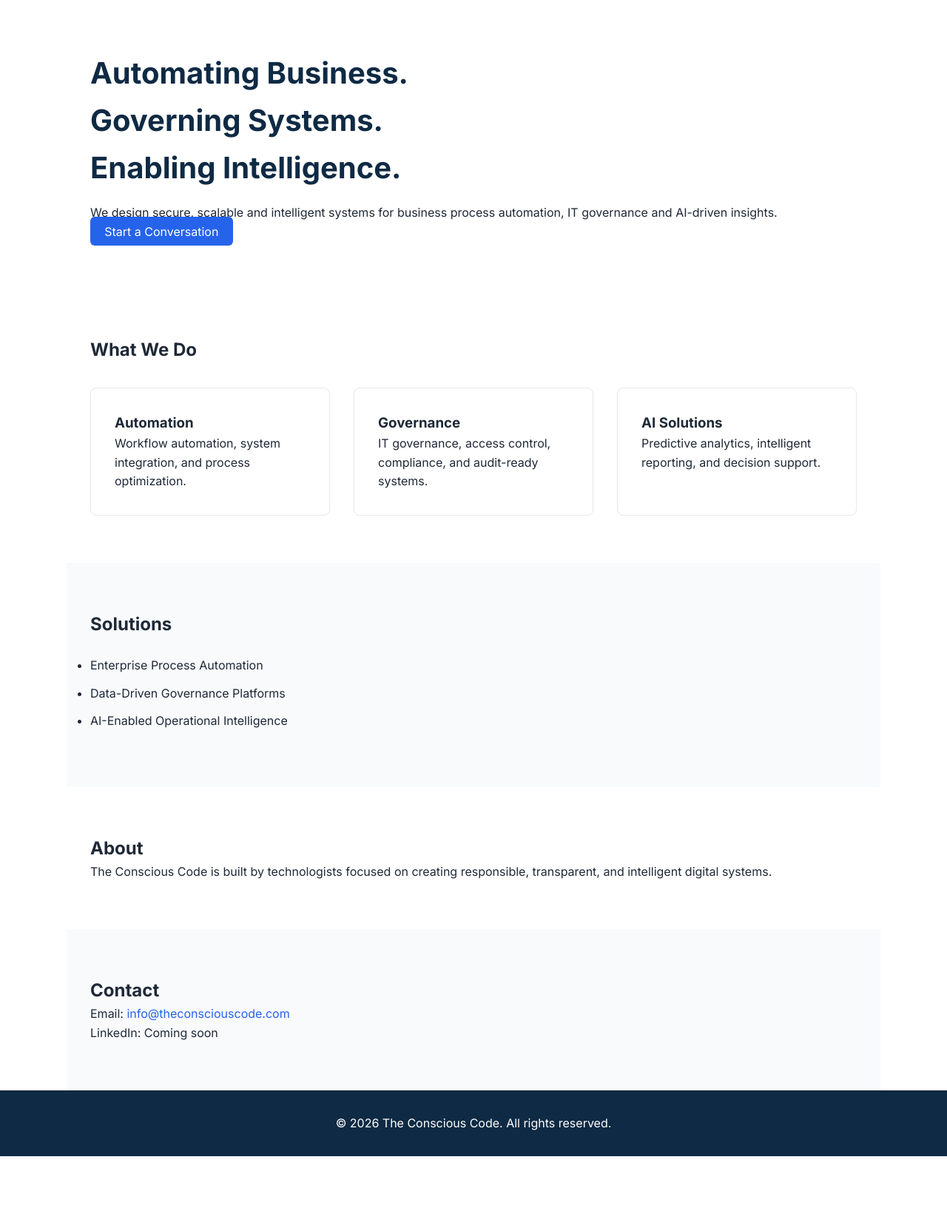
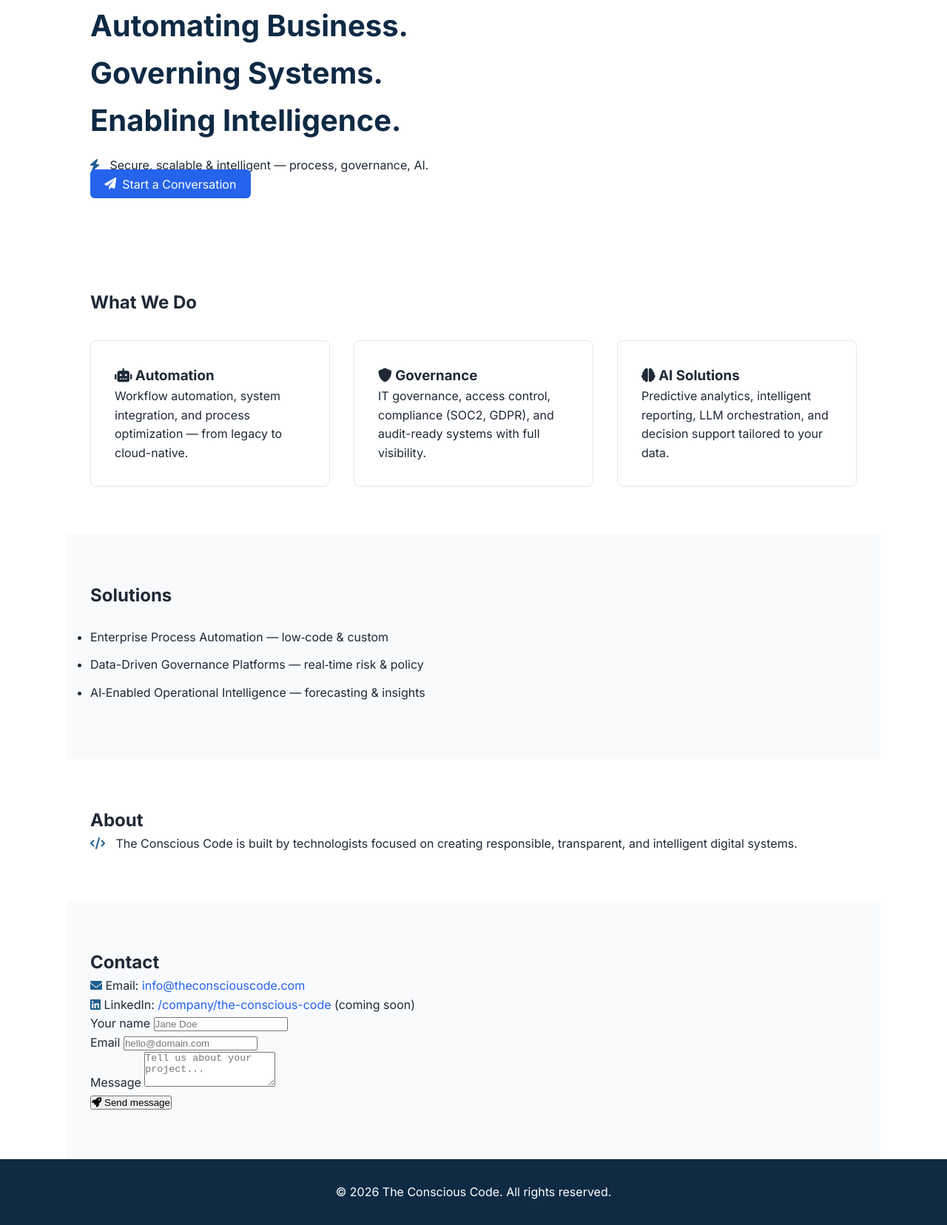
Before and after one commit to TheConsciousCode/tcc, a plain HTML site: page index.html in a window 1280 px wide. Shown: the part 87-1743 px from the top of the page at 74% size. Before the commit the page ends 1650 px from the top, so only its background shows below. Drawn offline with Linux system fonts and the light colour scheme.

Commit message:
Revise HTML structure and improve SEO elements
Updated the title and meta description for better SEO. Enhanced the styling links and added Font Awesome icons for improved UI.

```diff
--- a/index.html
+++ b/index.html
@@ -1,19 +1,23 @@
+<!-- index.html -->
 <!DOCTYPE html>
 <html lang="en">
 <head>
   <meta charset="UTF-8" />
   <meta name="viewport" content="width=device-width, initial-scale=1.0" />
-  <title>The Conscious Code</title>
-  <meta name="description" content="Business Process Automation, Governance and AI Solutions" />
-  <link rel="stylesheet" href="style.css" />
+  <title>The Conscious Code · advanced</title>
+  <meta name="description" content="Business Process Automation, Governance and AI Solutions — intelligent systems design" />
+  <!-- Google Fonts & Font Awesome (kept in HTML for simplicity) -->
   <link rel="preconnect" href="https://fonts.googleapis.com">
   <link rel="preconnect" href="https://fonts.gstatic.com" crossorigin>
-  <link href="https://fonts.googleapis.com/css2?family=Inter:wght@300;400;600;700&display=swap" rel="stylesheet">
+  <link href="https://fonts.googleapis.com/css2?family=Inter:opsz,wght@14..32,300;14..32,400;14..32,600;14..32,700;14..32,800&display=swap" rel="stylesheet">
+  <link rel="stylesheet" href="https://cdnjs.cloudflare.com/ajax/libs/font-awesome/6.0.0-beta3/css/all.min.css">
+  <!-- external CSS (separate file) -->
+  <link rel="stylesheet" href="style.css">
 </head>
 <body>
 
-  <!-- Header -->
-  <header class="container header">
+  <!-- Sticky header with glassmorphism -->
+  <header class="header">
     <div class="logo">The Conscious Code</div>
     <nav>
       <a href="#services">Services</a>
@@ -23,42 +27,42 @@
     </nav>
   </header>
 
-  <!-- Hero -->
+  <!-- Hero with dynamic text and ambient glow -->
   <section class="hero container">
     <h1>Automating Business.<br>Governing Systems.<br>Enabling Intelligence.</h1>
     <p>
-      We design secure, scalable and intelligent systems for business
-      process automation, IT governance and AI-driven insights.
+      <i class="fas fa-bolt" style="margin-right: 10px; color: #1e5f8e;"></i>
+      Secure, scalable & intelligent — process, governance, AI.
     </p>
-    <a href="#contact" class="btn primary">Start a Conversation</a>
+    <a href="#contact" class="btn primary"><i class="fas fa-paper-plane" style="margin-right: 8px;"></i>Start a Conversation</a>
   </section>
 
-  <!-- Services -->
+  <!-- Services (cards with icons) -->
   <section id="services" class="container section">
     <h2>What We Do</h2>
     <div class="grid">
       <div class="card">
-        <h3>Automation</h3>
-        <p>Workflow automation, system integration, and process optimization.</p>
+        <h3><i class="fas fa-robot"></i> Automation</h3>
+        <p>Workflow automation, system integration, and process optimization — from legacy to cloud-native.</p>
       </div>
       <div class="card">
-        <h3>Governance</h3>
-        <p>IT governance, access control, compliance, and audit-ready systems.</p>
+        <h3><i class="fas fa-shield-alt"></i> Governance</h3>
+        <p>IT governance, access control, compliance (SOC2, GDPR), and audit-ready systems with full visibility.</p>
       </div>
       <div class="card">
-        <h3>AI Solutions</h3>
-        <p>Predictive analytics, intelligent reporting, and decision support.</p>
+        <h3><i class="fas fa-brain"></i> AI Solutions</h3>
+        <p>Predictive analytics, intelligent reporting, LLM orchestration, and decision support tailored to your data.</p>
       </div>
     </div>
   </section>
 
-  <!-- Solutions -->
+  <!-- Solutions (elevated list) -->
   <section id="solutions" class="container section light">
     <h2>Solutions</h2>
     <ul class="list">
-      <li>Enterprise Process Automation</li>
-      <li>Data-Driven Governance Platforms</li>
-      <li>AI-Enabled Operational Intelligence</li>
+      <li>Enterprise Process Automation — low‑code & custom</li>
+      <li>Data-Driven Governance Platforms — real‑time risk & policy</li>
+      <li>AI‑Enabled Operational Intelligence — forecasting & insights</li>
     </ul>
   </section>
 
@@ -66,16 +70,38 @@
   <section id="about" class="container section">
     <h2>About</h2>
     <p>
+      <i class="fas fa-code" style="color: #1e5f8e; margin-right: 10px;"></i>
       The Conscious Code is built by technologists focused on creating
       responsible, transparent, and intelligent digital systems.
     </p>
   </section>
 
-  <!-- Contact -->
+  <!-- Contact + interactive form -->
   <section id="contact" class="container section light">
     <h2>Contact</h2>
-    <p>Email: <a href="mailto:info@theconsciouscode.com">info@theconsciouscode.com</a></p>
-    <p>LinkedIn: Coming soon</p>
+    <p><i class="fas fa-envelope" style="color: #1e5f8e;"></i> Email: <a href="mailto:info@theconsciouscode.com">info@theconsciouscode.com</a></p>
+    <p><i class="fab fa-linkedin" style="color: #1e5f8e;"></i> LinkedIn: <a href="#">/company/the-conscious-code</a> (coming soon)</p>
+
+    <!-- simple form (no js, just ui) -->
+    <div class="contact-form">
+      <form action="#" method="post">
+        <div class="form-row">
+          <div class="input-group">
+            <label for="name">Your name</label>
+            <input type="text" id="name" name="name" placeholder="Jane Doe">
+          </div>
+          <div class="input-group">
+            <label for="email">Email</label>
+            <input type="email" id="email" name="email" placeholder="hello@domain.com">
+          </div>
+        </div>
+        <div class="input-group">
+          <label for="message">Message</label>
+          <textarea id="message" name="message" rows="3" placeholder="Tell us about your project..."></textarea>
+        </div>
+        <button type="submit" class="btn-block"><i class="fas fa-rocket"></i> Send message</button>
+      </form>
+    </div>
   </section>
 
   <!-- Footer -->
```
